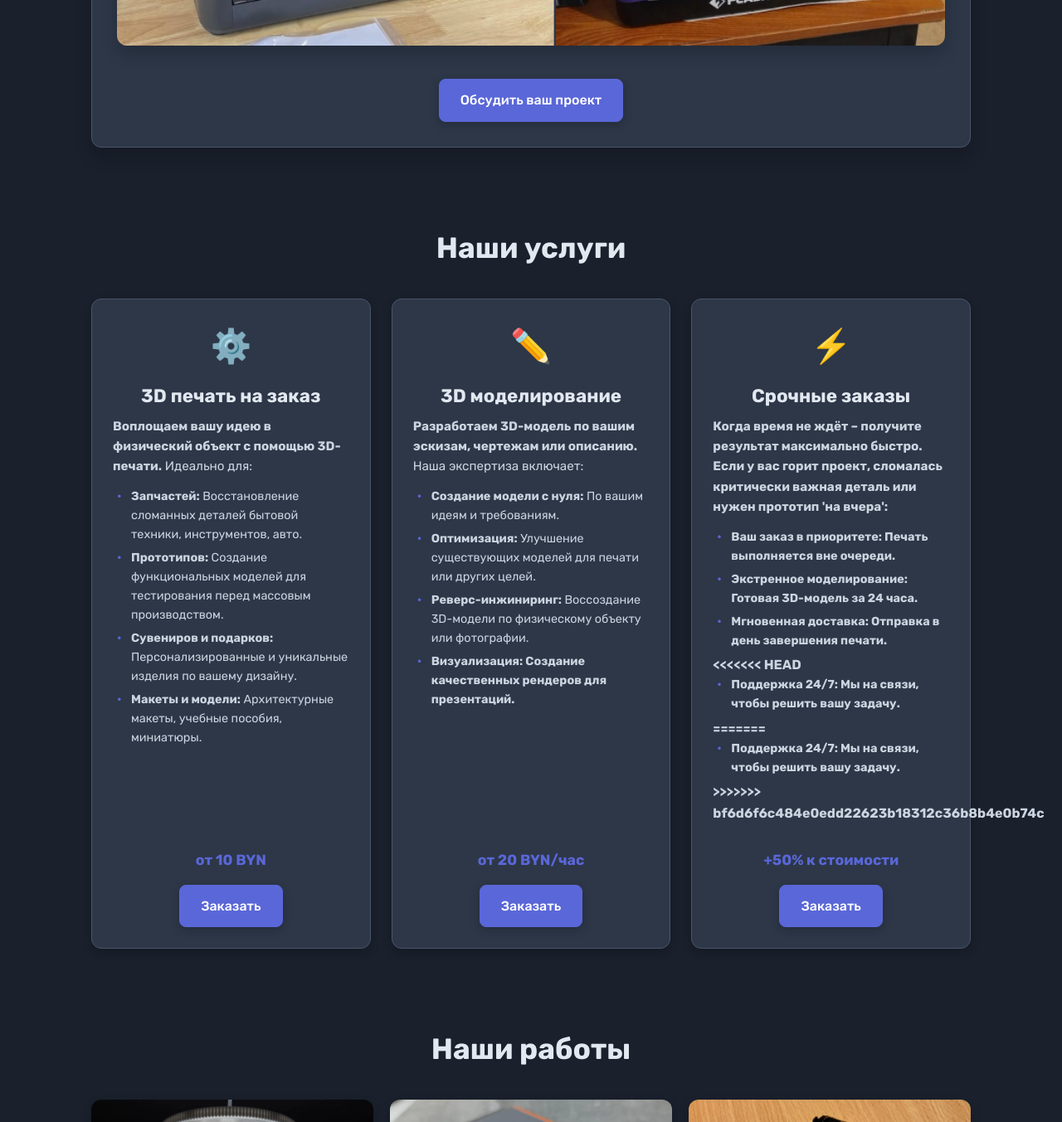
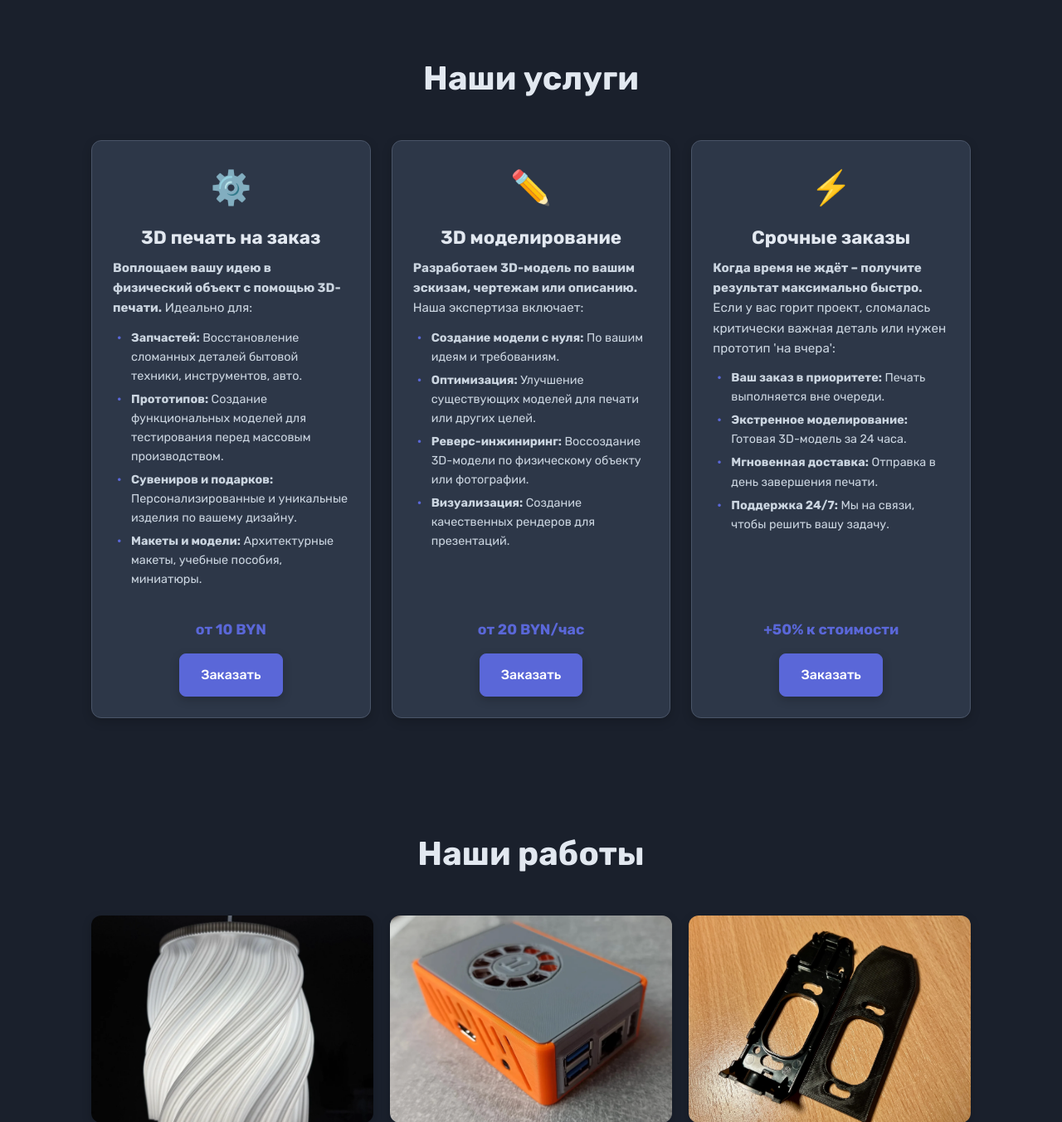
Before and after one commit to AVP-Dev/av3d, a PHP site: page / in a window 1280 px wide; the page is wider, and only the part inside the window is pictured. Shown: the part 1573-2926 px from the top of that part at 83% size. Run offline with PHP 8.4, Linux system fonts and the light colour scheme; some libraries are stand-ins or nearby versions.

Commit message:
Исправленны зависимости

```diff
--- a/assets/css/styles.css
+++ b/assets/css/styles.css
@@ -275,14 +275,9 @@ main {
 
 .theme-toggle:hover { background-color: var(--border-color); color: var(--primary-color); }
 .theme-toggle__icon-wrapper { position: relative; display: flex; align-items: center; justify-content: center; width: 24px; height: 24px; }
-<<<<<<< HEAD
-.theme-toggle__icon { transition: opacity 0.3s ease, transform 0.3s ease; /* fill: currentColor; stroke: currentColor; */ }
+.theme-toggle__icon { transition: opacity 0.3s ease, transform 0.3s ease; }
 /* Принудительно устанавливаем цвет и обводку, чтобы Font Awesome и новые SVG работали с currentColor */
 .theme-toggle__icon path, .theme-toggle__icon circle { fill: currentColor; stroke: currentColor; }
-
-=======
-.theme-toggle__icon { transition: opacity 0.3s ease, transform 0.3s ease; }
->>>>>>> bf6d6f6c484e0edd22623b18312c36b8b4e0b74c
 
 html[data-theme="light"] .theme-toggle__icon--sun { opacity: 1; transform: rotate(0deg); }
 html[data-theme="light"] .theme-toggle__icon--moon { opacity: 0; transform: rotate(-90deg); position: absolute; }
@@ -395,10 +390,7 @@ html[data-theme="light"] .hero__subtitle { color: var(--text-color); }
     display: grid;
     grid-template-columns: repeat(auto-fit, minmax(280px, 1fr));
     gap: 25px;
-<<<<<<< HEAD
     align-items: stretch; /* Добавляем это для выравнивания высоты карточек */
-=======
->>>>>>> bf6d6f6c484e0edd22623b18312c36b8b4e0b74c
 }
 
 .service-card {
@@ -411,10 +403,7 @@ html[data-theme="light"] .hero__subtitle { color: var(--text-color); }
     border: 1px solid var(--border-color);
     transition: transform 0.3s ease, box-shadow 0.3s ease;
     text-align: center;
-<<<<<<< HEAD
     height: 100%; /* Убеждаемся, что карточка заполняет всю доступную высоту ячейки сетки */
-=======
->>>>>>> bf6d6f6c484e0edd22623b18312c36b8b4e0b74c
 }
 .service-card:hover { transform: translateY(-8px); box-shadow: var(--shadow-medium); }
 .service-card__icon { margin-bottom: 15px; color: var(--primary-color); font-size: 2.5em; }
@@ -544,10 +533,6 @@ html[data-theme="light"] .hero__subtitle { color: var(--text-color); }
     color: var(--primary-color);
 }
 
-.footer__contact-list span {
-    color: var(--text-color);
-}
-
 .footer__social-links {
     display: flex;
     gap: 15px;
@@ -564,22 +549,10 @@ html[data-theme="light"] .hero__subtitle { color: var(--text-color); }
     transform: scale(1.1);
 }
 
-<<<<<<< HEAD
-.footer__social-links svg { /* Убираем это, так как Font Awesome использует <i class="fab"> */
-    /* width: 28px;
-    height: 28px;
-    fill: currentColor; */
-}
 /* Добавляем стили для Font Awesome иконок */
 .footer__social-links i.fab {
     font-size: 28px; /* Устанавливаем размер для иконок Font Awesome */
     line-height: 1; /* Для лучшего выравнивания */
-=======
-.footer__social-links svg {
-    width: 28px;
-    height: 28px;
-    fill: currentColor;
->>>>>>> bf6d6f6c484e0edd22623b18312c36b8b4e0b74c
 }
 
 
--- a/index.html
+++ b/index.html
@@ -22,11 +22,8 @@
     <link rel="preconnect" href="https://fonts.googleapis.com">
     <link rel="preconnect" href="https://fonts.gstatic.com" crossorigin>
     <link href="https://fonts.googleapis.com/css2?family=Rubik:wght@400;500;700&display=swap" rel="stylesheet">
-<<<<<<< HEAD
     <!-- Font Awesome для иконок мессенджеров -->
     <link rel="stylesheet" href="https://cdnjs.cloudflare.com/ajax/libs/font-awesome/6.0.0-beta3/css/all.min.css">
-=======
->>>>>>> bf6d6f6c484e0edd22623b18312c36b8b4e0b74c
 
     <!-- Yandex.Metrika -->
     <script type="text/javascript">
@@ -188,7 +185,6 @@
                             <button class="theme-toggle" id="theme-toggle-mobile" aria-label="Переключить тему"
                                 title="Переключить тему">
                                 <span class="theme-toggle__icon-wrapper">
-<<<<<<< HEAD
                                     <!-- Иконка солнца -->
                                     <svg class="theme-toggle__icon theme-toggle__icon--sun" xmlns="http://www.w3.org/2000/svg" width="24" height="24" viewBox="0 0 24 24" fill="none" stroke="currentColor" stroke-width="2" stroke-linecap="round" stroke-linejoin="round">
                                         <circle cx="12" cy="12" r="4"/><path d="M12 2v2"/><path d="M12 20v2"/><path d="M4.93 4.93l1.41 1.41"/><path d="M17.66 17.66l1.41 1.41"/><path d="M2 12h2"/><path d="M20 12h2"/><path d="M4.93 19.07l1.41-1.41"/><path d="M17.66 6.34l1.41-1.41"/>
@@ -196,21 +192,6 @@
                                     <!-- Иконка луны -->
                                     <svg class="theme-toggle__icon theme-toggle__icon--moon" xmlns="http://www.w3.org/2000/svg" width="24" height="24" viewBox="0 0 24 24" fill="none" stroke="currentColor" stroke-width="2" stroke-linecap="round" stroke-linejoin="round">
                                         <path d="M12 3a6 6 0 0 0 9 9 9 9 0 1 1-9-9Z"/>
-=======
-                                    <svg class="theme-toggle__icon theme-toggle__icon--sun"
-                                        xmlns="http://www.w3.org/2000/svg" viewBox="0 0 24 24" fill="currentColor">
-                                        <path
-                                            d="M12 18a6 6 0 1 1 0-12 6 6 0 0 1 0 12ZM12 20a8 8 0 1 0 0-16 8 8 0 0 0 0 16Z"
-                                            opacity=".5" />
-                                        <path
-                                            d="M12 3.25a.75.75 0 0 1 .75.75v1.5a.75.75 0 0 1-1.5 0V4A.75.75 0 0 1 12 3.25ZM12 18.25a.75.75 0 0 1 .75.75v1.5a.75.75 0 0 1-1.5 0V19A.75.75 0 0 1 12 18.25ZM5.838 6.952a.75.75 0 0 1 1.06-.114l1.083.722a.75.75 0 0 1-.946 1.176l-1.083-.722a.75.75 0 0 1-.114-1.06ZM16.02 16.142a.75.75 0 0 1 1.06-.114l1.083.722a.75.75 0 0 1-.946 1.176l-1.083-.722a.75.75 0 0 1-.114-1.06ZM18.25 12a.75.75 0 0 1-.75.75h-1.5a.75.75 0 0 1 0-1.5H17.5A.75.75 0 0 1 18.25 12ZM5.75 12a.75.75 0 0 1-.75.75h-1.5a.75.75 0 0 1 0-1.5H5A.75.75 0 0 1 5.75 12ZM6.952 18.162a.75.75 0 0 1-.114-1.06l.722-1.083a.75.75 0 1 1 1.176.946l-.722 1.083a.75.75 0 0 1-1.06.114ZM17.325 7.858a.75.75 0 0 1-.114-1.06l.722-1.083a.75.75 0 1 1 1.176.946l-.722 1.083a.75.75 0 0 1-1.06.114Z" />
-                                    </svg>
-                                    <svg class="theme-toggle__icon theme-toggle__icon--moon"
-                                        xmlns="http://www.w3.org/2000/svg" viewBox="0 0 24 24" fill="currentColor">
-                                        <path fill-rule="evenodd"
-                                            d="M9.528 1.718a.75.75 0 0 1 .162.819A8.97 8.97 0 0 0 9 6a9 9 0 0 0 9 9 8.97 8.97 0 0 0 3.463-.69.75.75 0 0 1 .981.981A10.503 10.503 0 0 1 18 19.5a10.5 10.5 0 0 1-10.5-10.5A10.503 10.503 0 0 1 9.528 1.718Z"
-                                            clip-rule="evenodd" />
->>>>>>> bf6d6f6c484e0edd22623b18312c36b8b4e0b74c
                                     </svg>
                                 </span>
                                 <span class="nav__theme-toggle-text">Сменить тему</span>
@@ -220,7 +201,6 @@
                     <button class="theme-toggle header__theme-toggle--desktop" id="theme-toggle-desktop"
                         aria-label="Переключить тему" title="Переключить тему">
                         <span class="theme-toggle__icon-wrapper">
-<<<<<<< HEAD
                             <!-- Иконка солнца -->
                             <svg class="theme-toggle__icon theme-toggle__icon--sun" xmlns="http://www.w3.org/2000/svg" width="24" height="24" viewBox="0 0 24 24" fill="none" stroke="currentColor" stroke-width="2" stroke-linecap="round" stroke-linejoin="round">
                                 <circle cx="12" cy="12" r="4"/><path d="M12 2v2"/><path d="M12 20v2"/><path d="M4.93 4.93l1.41 1.41"/><path d="M17.66 17.66l1.41 1.41"/><path d="M2 12h2"/><path d="M20 12h2"/><path d="M4.93 19.07l1.41-1.41"/><path d="M17.66 6.34l1.41-1.41"/>
@@ -228,21 +208,6 @@
                             <!-- Иконка луны -->
                             <svg class="theme-toggle__icon theme-toggle__icon--moon" xmlns="http://www.w3.org/2000/svg" width="24" height="24" viewBox="0 0 24 24" fill="none" stroke="currentColor" stroke-width="2" stroke-linecap="round" stroke-linejoin="round">
                                 <path d="M12 3a6 6 0 0 0 9 9 9 9 0 1 1-9-9Z"/>
-=======
-                            <svg class="theme-toggle__icon theme-toggle__icon--sun" xmlns="http://www.w3.org/2000/svg"
-                                viewBox="0 0 24 24" fill="currentColor">
-                                <path
-                                    d="M12 18a6 6 0 1 1 0-12 6 6 0 0 1 0 12ZM12 20a8 8 0 1 0 0-16 8 8 0 0 0 0 16Z"
-                                    opacity=".5" />
-                                <path
-                                    d="M12 3.25a.75.75 0 0 1 .75.75v1.5a.75.75 0 0 1-1.5 0V4A.75.75 0 0 1 12 3.25ZM12 18.25a.75.75 0 0 1 .75.75v1.5a.75.75 0 0 1-1.5 0V19A.75.75 0 0 1 12 18.25ZM5.838 6.952a.75.75 0 0 1 1.06-.114l1.083.722a.75.75 0 0 1-.946 1.176l-1.083-.722a.75.75 0 0 1-.114-1.06ZM16.02 16.142a.75.75 0 0 1 1.06-.114l1.083.722a.75.75 0 0 1-.946 1.176l-1.083-.722a.75.75 0 0 1-.114-1.06ZM18.25 12a.75.75 0 0 1-.75.75h-1.5a.75.75 0 0 1 0-1.5H17.5A.75.75 0 0 1 18.25 12ZM5.75 12a.75.75 0 0 1-.75.75h-1.5a.75.75 0 0 1 0-1.5H5A.75.75 0 0 1 5.75 12ZM6.952 18.162a.75.75 0 0 1-.114-1.06l.722-1.083a.75.75 0 1 1 1.176.946l-.722 1.083a.75.75 0 0 1-1.06.114ZM17.325 7.858a.75.75 0 0 1-.114-1.06l.722-1.083a.75.75 0 1 1 1.176.946l-.722 1.083a.75.75 0 0 1-1.06.114Z" />
-                            </svg>
-                            <svg class="theme-toggle__icon theme-toggle__icon--moon" xmlns="http://www.w3.org/2000/svg"
-                                viewBox="0 0 24 24" fill="currentColor">
-                                <path fill-rule="evenodd"
-                                    d="M9.528 1.718a.75.75 0 0 1 .162.819A8.97 8.97 0 0 0 9 6a9 9 0 0 0 9 9 8.97 8.97 0 0 0 3.463-.69.75.75 0 0 1 .981.981A10.503 10.503 0 0 1 18 19.5a10.5 10.5 0 0 1-10.5-10.5A10.503 10.503 0 0 1 9.528 1.718Z"
-                                    clip-rule="evenodd" />
->>>>>>> bf6d6f6c484e0edd22623b18312c36b8b4e0b74c
                             </svg>
                         </span>
                     </button>
@@ -341,7 +306,7 @@
                                     целей.</li>
                                 <li><strong>Реверс-инжиниринг:</strong> Воссоздание 3D-модели по физическому объекту
                                     или фотографии.</li>
-                                <li><strong>Визуализация:</b> Создание качественных рендеров для презентаций.
+                                <li><strong>Визуализация:</strong> Создание качественных рендеров для презентаций.
                                 </li>
                             </ul>
                         </div>
@@ -360,11 +325,7 @@
                                 <li><strong>Ваш заказ в приоритете:</strong> Печать выполняется вне очереди.</li>
                                 <li><strong>Экстренное моделирование:</strong> Готовая 3D-модель за 24 часа.</li>
                                 <li><strong>Мгновенная доставка:</strong> Отправка в день завершения печати.</li>
-<<<<<<< HEAD
-                                <li><strong>Поддержка 24/7:</b> Мы на связи, чтобы решить вашу задачу.</li>
-=======
                                 <li><strong>Поддержка 24/7:</strong> Мы на связи, чтобы решить вашу задачу.</li>
->>>>>>> bf6d6f6c484e0edd22623b18312c36b8b4e0b74c
                             </ul>
                         </div>
                         <div class="service-card__bottom">
@@ -613,7 +574,6 @@
                     <h4>Мы в соцсетях</h4>
                     <div class="footer__social-links">
                         <a href="https://t.me/artbyavp" target="_blank" aria-label="Telegram" title="Telegram">
-<<<<<<< HEAD
                             <i class="fab fa-telegram-plane"></i>
                         </a>
                         <a href="https://wa.me/375291217371" target="_blank" aria-label="WhatsApp" title="WhatsApp">
@@ -621,21 +581,6 @@
                         </a>
                         <a href="viber://chat?number=+375291217371" target="_blank" aria-label="Viber" title="Viber">
                             <i class="fab fa-viber"></i>
-=======
-                            <svg xmlns="http://www.w3.org/2000/svg" viewBox="0 0 24 24" fill="currentColor">
-                                <path d="M9.78 18.65l.28-4.23 7.68-6.92c.34-.31-.07-.49-.52-.19L7.74 13.3 3.64 12c-.88-.25-.89-.86.2-1.3l15.97-5.85c.73-.27 1.25.16 1.03.94l-2.5 11.49c-.21.81-.75 1.01-1.45.62l-4.54-3.32-2.13 2.05c-.23.24-.43.42-.79.42a2.43 2.43 0 0 1-.58-.17z"/>
-                            </svg>
-                        </a>
-                        <a href="https://wa.me/375291217371" target="_blank" aria-label="WhatsApp" title="WhatsApp">
-                            <svg xmlns="http://www.w3.org/2000/svg" viewBox="0 0 448 512" fill="currentColor">
-                                <path d="M380.9 97.1C339 55.1 283.2 32 223.9 32c-122.4 0-222 99.6-222 222 0 39.1 10.2 77.3 29.6 111L0 480l117.7-30.9c32.4 17.7 68.9 27 106.1 27h.1c122.3 0 224.1-99.6 224.1-222 0-59.3-25.2-115-67.1-157zm-157 341.6c-33.2 0-65.7-8.9-94-25.7l-6.7-4-69.8 18.3L72 359.2l-4.5-7c-18.4-29.4-28.2-63.3-28.2-98.2 0-101.7 82.8-184.5 184.6-184.5 49.3 0 95.6 19.2 130.4 54.1 34.8 34.9 56.2 81.2 56.1 130.5 0 101.8-84.9 184.6-186.6 184.6zm101.2-138.2c-5.5-2.8-32.8-16.2-37.9-18-5.1-1.9-8.8-2.8-12.5 2.8-3.7 5.6-14.3 18-17.6 21.8-3.2 3.7-6.5 4.2-12 1.4-32.6-16.3-54-29.1-75.5-66-5.7-9.8 5.7-9.1 16.3-30.3 1.8-3.7 .9-6.9-.5-9.7-1.4-2.8-12.5-30.1-17.1-41.2-4.5-10.8-9.1-9.3-12.5-9.5-3.2-.2-6.9-.2-10.6-.2-3.7 0-9.7 1.4-14.8 6.9-5.1 5.6-19.4 19-19.4 46.3 0 27.3 19.9 53.7 22.6 57.4 2.8 3.7 39.1 59.7 94.8 83.8 35.2 15.2 49 16.5 66.6 13.9 10.7-1.6 32.8-13.4 37.4-26.4 4.6-13 4.6-24.1 3.2-26.4-1.3-2.5-5-3.9-10.5-6.6z"/>
-                            </svg>
-                        </a>
-                        <a href="viber://chat?number=+375291217371" target="_blank" aria-label="Viber" title="Viber">
-                            <svg xmlns="http://www.w3.org/2000/svg" viewBox="0 0 512 512" fill="currentColor">
-                                <path d="M399.46,159.05c-25.5-1.88-54.48-14.6-54.48-14.6s-23.52-39.74-23.52-79.78c0-27.77-22.04-50.31-49.25-50.31c-27.21,0-49.25,22.54-49.25,50.31c0,39.7-23.23,79.78-23.23,79.78s-28.98,12.71-54.48,14.6C120.38,159.05,112,179.18,112,196.84c0,116.24,105.6,186.09,112.43,190.45c10.76,6.91,20.11,9.41,20.11,9.41h1.88c0.62,0,0.94,0,0.94,0c10.65-0.16,34.46-4.39,57.5-21.74c23.04,17.35,46.85,21.58,57.5,21.74c0,0,0.32,0,0.94,0h1.88c0,0,9.35-2.5,20.11-9.41c6.83-4.36,112.43-74.21,112.43-190.45C400,179.18,391.62,159.05,399.46,159.05L399.46,159.05z M256.2,312.89c-28.98,0-52.34-24.12-52.34-53.87s23.36-53.87,52.34-53.87s52.34,24.12,52.34,53.87S285.18,312.89,256.2,312.89z"/>
-                            </svg>
->>>>>>> bf6d6f6c484e0edd22623b18312c36b8b4e0b74c
                         </a>
                     </div>
                 </div>
```
